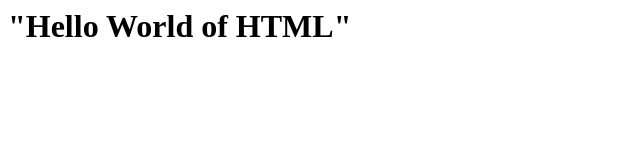
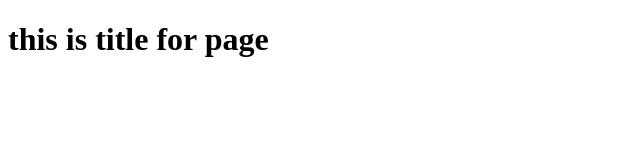
Before and after one commit to MrRaghuvanshi/Learning_HTML.github.io, a plain HTML site: page index.html in a window 1280 px wide. Shown: the whole page, without its empty margins (0-640 px from the left). Drawn offline with Linux system fonts and the light colour scheme.

Commit message:
made header

```diff
--- a/index.html
+++ b/index.html
@@ -1,3 +1,10 @@
-<h1>
-    "Hello World of HTML"
-</h1>
+<!doctype html>
+<html lang="en">
+    <title> My New HTML Page
+    </title>
+
+<body>
+<h1>this is title for page</h1>
+</body>
+
+</html>
```
